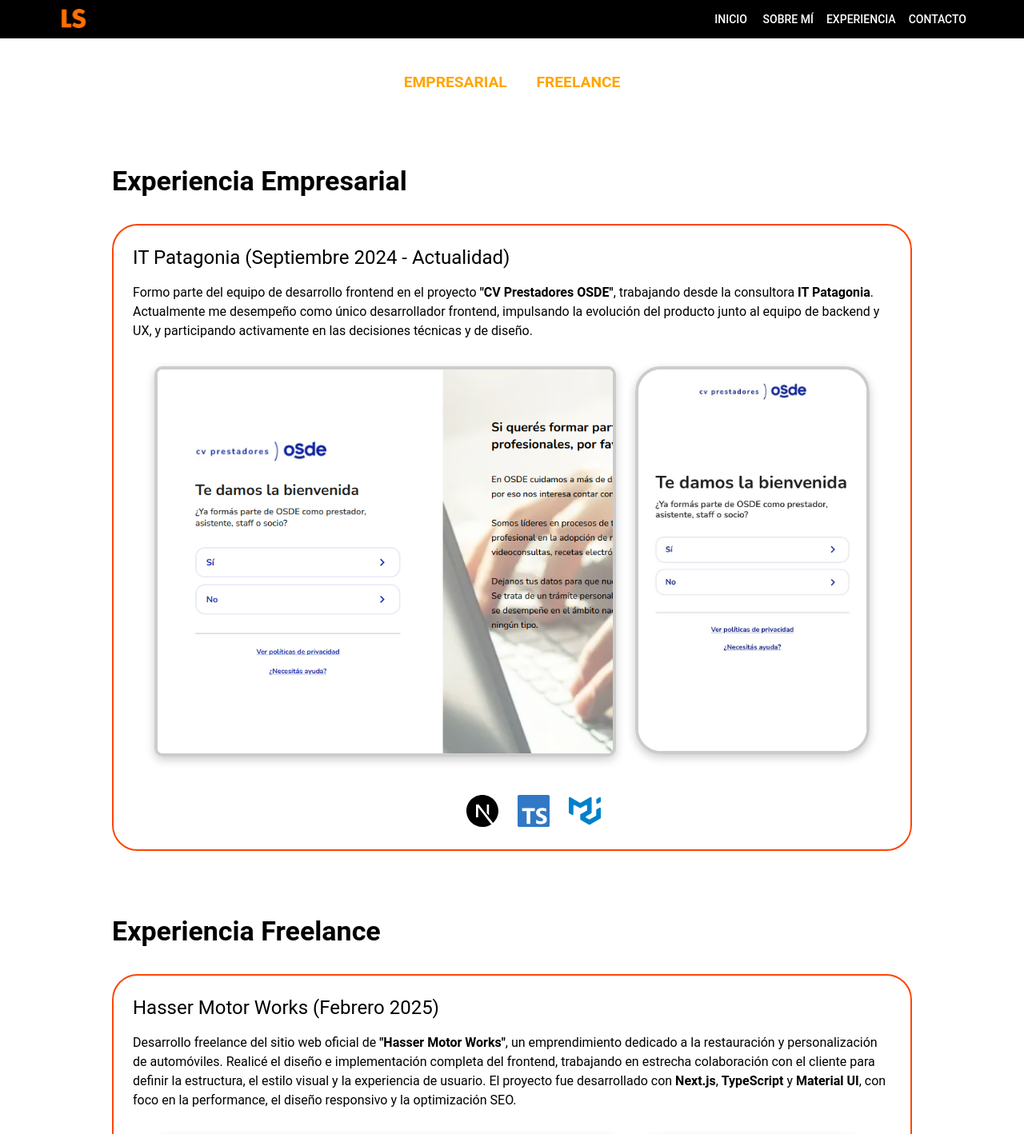
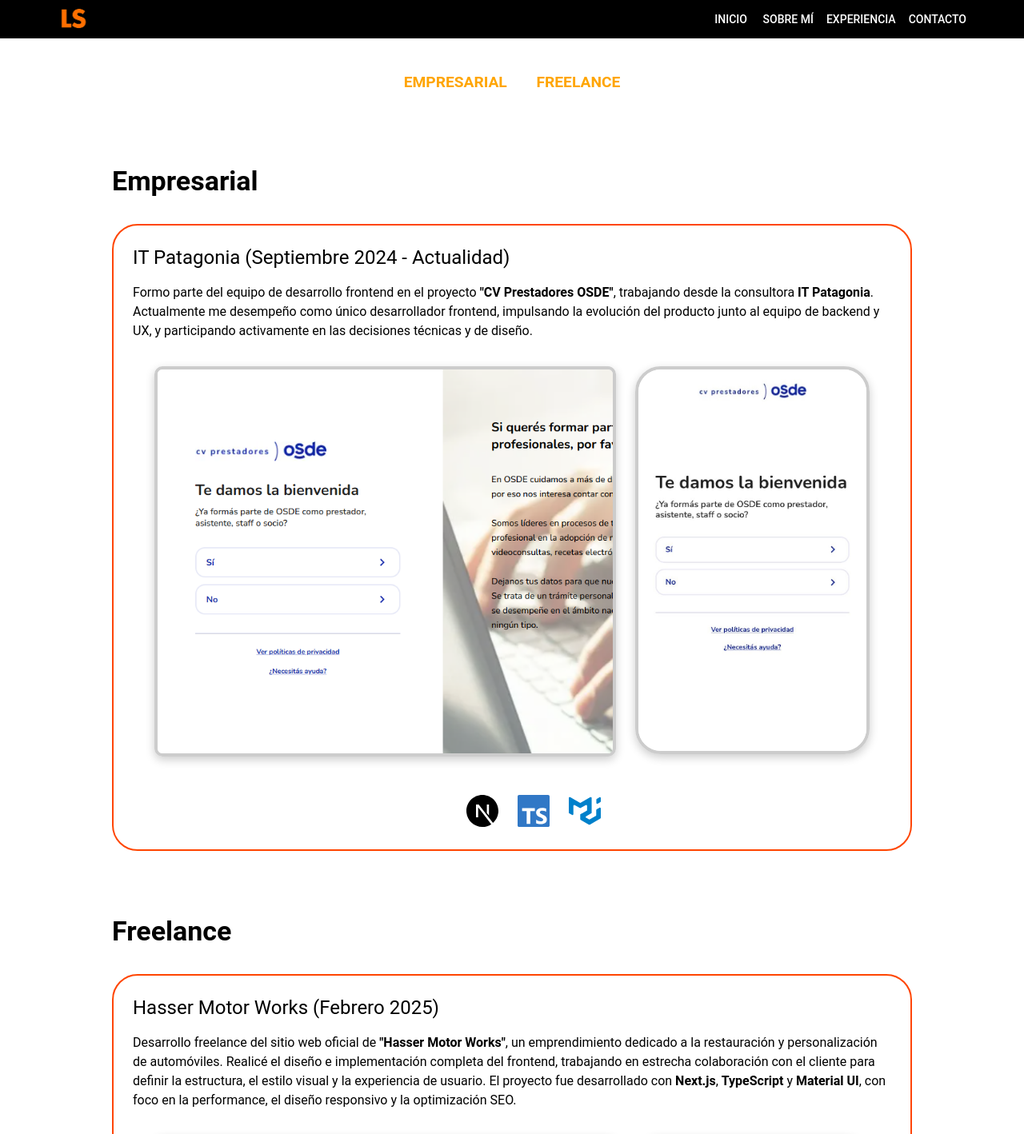
Before and after one commit to Lucadev06/mi-perfolio, a React (Vite) app: page /experiencia in a window 1280 px wide. Shown: the top 1418 px of the page at 80% size. Built offline with nearby package versions, Linux system fonts and the light colour scheme.

Commit message:
fix/names

```diff
--- a/src/experiencia/Experiencia.tsx
+++ b/src/experiencia/Experiencia.tsx
@@ -19,7 +19,7 @@
   return (
     <Box
       sx={{
-        width: '80%',
+        width: '85%',
         maxWidth: '1000px',
         mx: 'auto',
         px: 2,
@@ -68,7 +68,7 @@
 
       <Box id="Empresarial" sx={{ mb: 4 }}>
         <Typography variant="h4" sx={{ mb: 2, fontWeight: 'bold', textAlign: 'left' }}>
-          Experiencia Empresarial
+          Empresarial
         </Typography>
 
         <Box
@@ -185,7 +185,7 @@
 
       <Box id="Freelance" sx={{ mb: 4 }}>
         <Typography variant="h4" sx={{ mb: 2, fontWeight: 'bold', textAlign: 'left' }}>
-          Experiencia Freelance
+          Freelance
         </Typography>
 
         <Box
```
